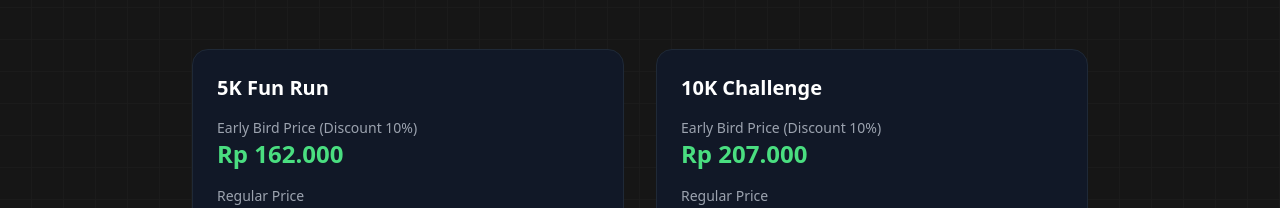
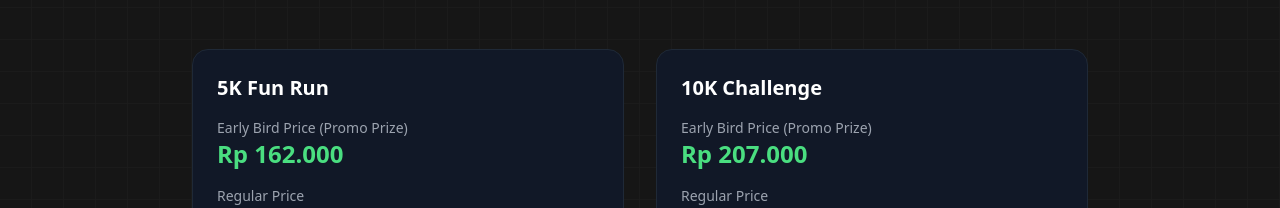
Before and after one commit to codenamekii/sukamaju-fun-run, a Next.js app: page / in a window 1280 px wide. Shown: the part 3065-3273 px from the top of the page. Built offline with nearby package versions, Linux system fonts and the light colour scheme.

Commit message:
refractor

```diff
--- a/app/page.tsx
+++ b/app/page.tsx
@@ -449,7 +449,7 @@ export default function SponsorshipSection() {
                     <h3 className="text-xl font-bold text-white mb-4">{item.category}</h3>
 
                     <div className="mb-4">
-                      <p className="text-gray-400 text-sm">Early Bird Price (Discount 10%)</p>
+                      <p className="text-gray-400 text-sm">Early Bird Price (Promo Prize)</p>
                       <p className="text-2xl font-bold text-green-400">{item.earlyBird}</p>
                     </div>
 
```
